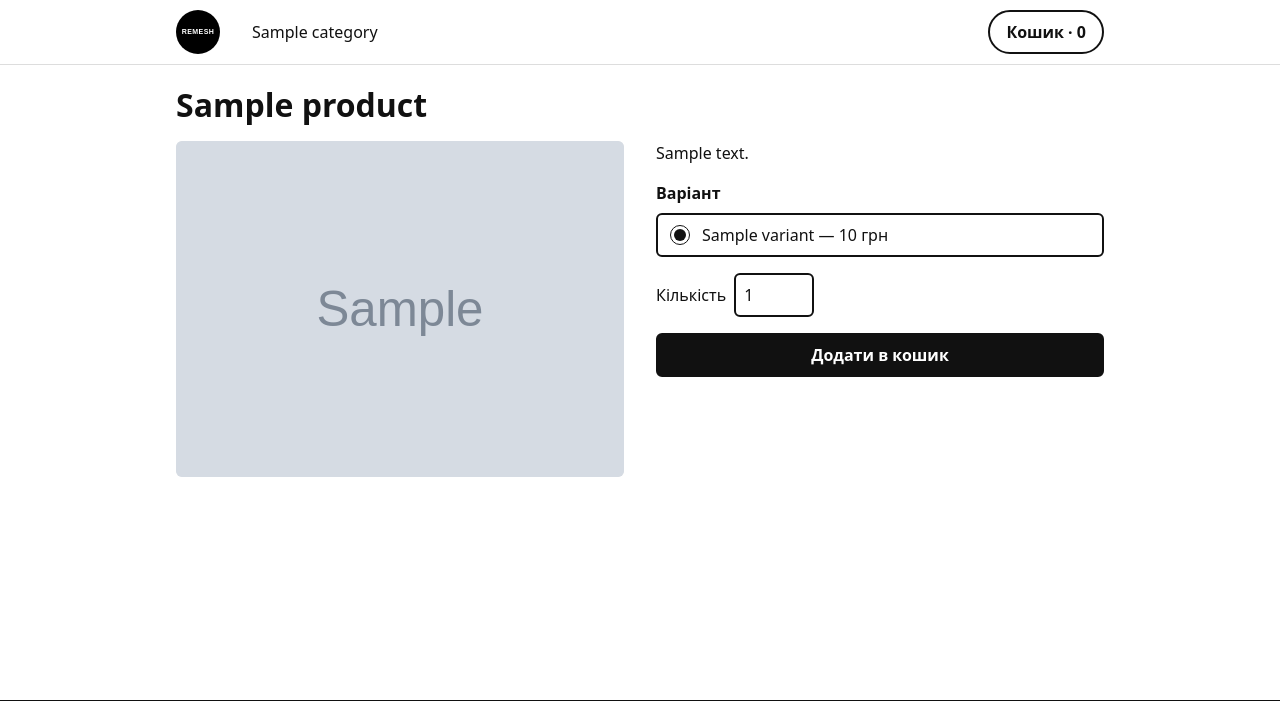
After one commit to FireDuck3/Remesh, a Django app: a page that uses templates/base.html in a window 1280 px wide. The commit adds this page. Shown: the top 701 px of the page. Run offline with Django 5.2, Linux system fonts and the light colour scheme; tables that the repository leaves empty hold one stand-in row (values such as "Sample post"); grey boxes marked "Sample" are stand-in pictures.

Commit message:
feat: catalog and product pages
Product list (optional ?category=<slug>, unknown slug is 404) and product page
with variant radio buttons and an add-to-cart form that works with and without
htmx. htmx 2 does not swap 4xx replies, so the form's after-request handler
shows the success note or the server's message (409 "Немає в наявності") next
to the button. Pages prefetch variants and images (no N+1); the header gets a
category menu from the nav_categories context processor.

Co-Authored-By: Claude Opus 5.5 <noreply@anthropic.com>

```diff
--- /dev/null
+++ b/catalog/context_processors.py
@@ -0,0 +1,13 @@
+from .models import Category
+
+
+def nav_categories(request):
+    """Expose ``nav_categories`` (categories that have visible products) to every template, for the header menu.
+
+    A lazy queryset: pages that never print the menu cost no query, and the menu itself costs exactly one.
+    """
+    return {
+        "nav_categories": Category.objects.filter(
+            products__is_active=True, products__variants__is_active=True
+        ).distinct()
+    }
--- /dev/null
+++ b/catalog/templates/catalog/product_detail.html
@@ -0,0 +1,45 @@
+{% extends "base.html" %}
+{% load static money %}
+
+{% block title %}{{ product.name }} — REMESH{% endblock %}
+
+{% block content %}
+  <article class="product">
+    <h1 class="product__name">{{ product.name }}</h1>
+
+    <div class="product__gallery">
+      {% for image in images %}
+        <img src="{{ image.image.url }}" alt="{% if forloop.first %}{{ product.name }}{% endif %}" width="800" height="600"{% if not forloop.first %} loading="lazy"{% endif %}>
+      {% empty %}
+        <img src="{% static 'img/placeholder.svg' %}" alt="" width="400" height="300">
+      {% endfor %}
+    </div>
+
+    <div class="product__buy">
+      {% if product.description %}
+        <p class="product__description">{{ product.description|linebreaksbr }}</p>
+      {% endif %}
+
+      {# Works without JS (plain POST, 302 to the cart); htmx swaps the header counter instead. 4xx replies are not swapped by htmx, so the handler shows the server's message (409: out of stock) next to the button. #}
+      <form class="add-form" method="post" action="{% url 'cart:add' %}" hx-post="{% url 'cart:add' %}" hx-target="#cart-counter" hx-swap="outerHTML"
+            hx-on::after-request="const note = this.querySelector('.add-form__status'); note.textContent = event.detail.successful ? 'Додано в кошик' : event.detail.xhr.status === 409 ? event.detail.xhr.responseText : 'Не вдалося додати в кошик. Спробуйте ще раз.'">
+        {% csrf_token %}
+        <fieldset class="add-form__variants">
+          <legend>Варіант</legend>
+          {% for variant in variants %}
+            <label class="variant">
+              <input type="radio" name="variant_id" value="{{ variant.pk }}"{% if not variant.in_stock %} disabled{% elif variant.pk == default_variant_id %} checked{% endif %}>
+              <span class="variant__label">{{ variant.name }} — {{ variant.price|uah }}</span>
+              {% if not variant.in_stock %}<span class="variant__stock">немає в наявності</span>{% endif %}
+            </label>
+          {% endfor %}
+        </fieldset>
+        <label class="add-form__quantity">Кількість
+          <input type="number" name="quantity" value="1" min="1" inputmode="numeric">
+        </label>
+        <button type="submit" class="button"{% if default_variant_id is None %} disabled{% endif %}>Додати в кошик</button>
+        <p class="add-form__status" role="status">{% if default_variant_id is None %}Немає в наявності{% endif %}</p>
+      </form>
+    </div>
+  </article>
+{% endblock %}
--- /dev/null
+++ b/catalog/urls.py
@@ -0,0 +1,10 @@
+from django.urls import path
+
+from . import views
+
+app_name = "catalog"
+
+urlpatterns = [
+    path("", views.product_list, name="list"),
+    path("p/<slug:slug>/", views.product_detail, name="detail"),
+]
--- /dev/null
+++ b/catalog/views.py
@@ -0,0 +1,63 @@
+"""Storefront pages: the product list (optionally one category) and the product page."""
+
+from django.db.models import Prefetch
+from django.shortcuts import get_object_or_404, render
+from django.views.decorators.http import require_safe
+
+from .models import Category, Product, Variant
+
+
+def _active_variants():
+    # Same rows and order as Product.active_variants(), but prefetchable: one query for the whole page.
+    return Prefetch("variants", queryset=Variant.objects.filter(is_active=True).order_by("id"), to_attr="active_list")
+
+
+def _storefront_products():
+    """Visible products with everything the pages read prefetched (reverse-FK prefetch also sets variant.product)."""
+    return (
+        Product.objects.visible()
+        .select_related("category")
+        .prefetch_related(_active_variants(), "images")  # images come back ordered by position, id (model Meta)
+    )
+
+
+def _with_card_data(product):
+    """Attach what a product card shows: the cover photo and the price range of the active variants."""
+    prices = [variant.price for variant in product.active_list]
+    product.cover = next(iter(product.images.all()), None)
+    product.price_min = min(prices, default=None)
+    product.price_max = max(prices, default=None)
+    return product
+
+
+@require_safe
+def product_list(request):
+    products = _storefront_products().order_by("category__position", "category__name", "name")
+    category = None
+    slug = request.GET.get("category")
+    if slug:
+        category = get_object_or_404(Category, slug=slug)
+        products = products.filter(category=category)
+    return render(
+        request,
+        "catalog/product_list.html",
+        {"category": category, "products": [_with_card_data(product) for product in products]},
+    )
+
+
+@require_safe
+def product_detail(request, slug):
+    product = get_object_or_404(_storefront_products(), slug=slug)
+    variants = product.active_list
+    # Preselect the first variant that can be bought; None when everything is sold out.
+    default = next((variant for variant in variants if variant.in_stock), None)
+    return render(
+        request,
+        "catalog/product_detail.html",
+        {
+            "product": product,
+            "variants": variants,
+            "default_variant_id": default.pk if default else None,
+            "images": list(product.images.all()),
+        },
+    )
--- a/config/settings.py
+++ b/config/settings.py
@@ -65,6 +65,7 @@ TEMPLATES = [
                 "django.contrib.auth.context_processors.auth",
                 "django.contrib.messages.context_processors.messages",
                 "cart.context_processors.cart_count",
+                "catalog.context_processors.nav_categories",
             ],
         },
     },
--- a/config/urls.py
+++ b/config/urls.py
@@ -13,6 +13,7 @@ urlpatterns = [
     path("healthz/", healthz),
     path("admin/", admin.site.urls),
     path("cart/", include("cart.urls")),
+    path("", include("catalog.urls")),  # last: orders.urls goes before it
 ]
 
 if settings.DEBUG or settings.SERVE_MEDIA:
--- a/static/css/site.css
+++ b/static/css/site.css
@@ -72,8 +72,9 @@ p {
 
 .site-header__bar {
   display: flex;
+  flex-wrap: wrap;
   align-items: center;
-  gap: 1rem;
+  gap: 0 1rem;
   min-height: 4rem;
 }
 
@@ -103,6 +104,41 @@ p {
 #cart-counter:not([data-count="0"]) {
   background: var(--ink);
   color: var(--paper);
+}
+
+/* Category menu: its own scrollable row under the logo on phones, in the middle of the bar on wider screens */
+
+.site-header__nav {
+  order: 3;
+  flex: 1 0 100%;
+  overflow-x: auto;
+}
+
+.site-header__nav ul {
+  display: flex;
+  gap: 0.25rem;
+  list-style: none;
+  margin: 0;
+  padding: 4px 4px 0.5rem; /* room for the focus outline, which overflow would clip */
+}
+
+.site-header__nav a {
+  display: inline-flex;
+  align-items: center;
+  min-height: 2.75rem;
+  padding: 0 0.75rem;
+  border-radius: var(--radius);
+  text-decoration: none;
+  white-space: nowrap;
+}
+
+.site-header__nav a:hover {
+  text-decoration: underline;
+}
+
+.site-header__nav a[aria-current="page"] {
+  font-weight: 700;
+  text-decoration: underline;
 }
 
 /* Footer */
@@ -147,6 +183,16 @@ p {
   border-color: #333;
 }
 
+.button:disabled {
+  opacity: 0.5;
+  cursor: not-allowed;
+}
+
+.button:disabled:hover {
+  background: var(--ink);
+  border-color: var(--ink);
+}
+
 .button--small {
   min-height: 2.25rem;
   padding: 0.25rem 0.75rem;
@@ -166,6 +212,152 @@ p {
   background: none;
   border-color: transparent;
   color: var(--muted);
+}
+
+/* Catalog */
+
+.product-grid {
+  display: grid;
+  grid-template-columns: repeat(2, minmax(0, 1fr));
+  gap: 1.5rem 1rem;
+  list-style: none;
+  margin: 0;
+  padding: 0;
+}
+
+.product-card {
+  display: flex;
+  flex-direction: column;
+  gap: 0.25rem;
+  height: 100%;
+  text-decoration: none;
+}
+
+.product-card__image,
+.product__gallery img {
+  display: block;
+  width: 100%;
+  height: auto;
+  aspect-ratio: 4 / 3;
+  object-fit: cover;
+  border-radius: var(--radius);
+  background: #eee;
+}
+
+.product-card__name {
+  font-weight: 600;
+  overflow-wrap: anywhere;
+}
+
+.product-card:hover .product-card__name {
+  text-decoration: underline;
+}
+
+.product-card__price {
+  color: var(--muted);
+}
+
+.catalog-empty {
+  margin: 0 0 1rem;
+}
+
+/* Product page */
+
+.product {
+  display: grid;
+  gap: 1rem;
+}
+
+.product__name {
+  margin-bottom: 0;
+}
+
+.product__gallery {
+  display: grid;
+  grid-template-columns: repeat(3, minmax(0, 1fr));
+  align-content: start;
+  gap: 0.5rem;
+}
+
+.product__gallery img:first-child {
+  grid-column: 1 / -1;
+}
+
+.product__buy {
+  display: grid;
+  gap: 1rem;
+  align-content: start;
+  min-width: 0;
+}
+
+.product__description {
+  overflow-wrap: anywhere;
+}
+
+.add-form {
+  display: grid;
+  gap: 1rem;
+}
+
+.add-form__variants {
+  display: grid;
+  gap: 0.5rem;
+  min-width: 0;
+  margin: 0;
+  padding: 0;
+  border: 0;
+}
+
+.add-form__variants legend {
+  margin-bottom: 0.5rem;
+  padding: 0;
+  font-weight: 600;
+}
+
+.variant {
+  display: flex;
+  flex-wrap: wrap;
+  align-items: center;
+  gap: 0.25rem 0.75rem;
+  min-height: 2.75rem;
+  padding: 0.5rem 0.75rem;
+  border: 2px solid var(--line);
+  border-radius: var(--radius);
+  cursor: pointer;
+}
+
+.variant:has(input:checked) {
+  border-color: var(--ink);
+}
+
+.variant:has(input:disabled) {
+  background: #f6f6f6;
+  color: var(--muted);
+  cursor: not-allowed;
+}
+
+.variant input {
+  flex: none;
+  width: 1.25rem;
+  height: 1.25rem;
+  margin: 0;
+  accent-color: var(--ink);
+}
+
+.variant__stock {
+  margin-left: auto;
+  font-size: 0.875rem;
+}
+
+.add-form__quantity {
+  display: inline-flex;
+  align-items: center;
+  gap: 0.5rem;
+}
+
+.add-form__status {
+  min-height: 1.5rem;
+  font-weight: 600;
 }
 
 /* Cart */
@@ -221,7 +413,8 @@ p {
   gap: 0.5rem;
 }
 
-.cart-line__qty input[type="number"] {
+.cart-line__qty input[type="number"],
+.add-form__quantity input[type="number"] {
   width: 5rem;
   min-height: 2.75rem;
   padding: 0.25rem 0.5rem;
@@ -257,6 +450,28 @@ p {
     font-size: 2rem;
   }
 
+  .site-header__nav {
+    order: 0;
+    flex: 1 1 auto;
+  }
+
+  .site-header__nav ul {
+    padding-bottom: 4px;
+  }
+
+  .product-grid {
+    grid-template-columns: repeat(auto-fill, minmax(12rem, 1fr));
+  }
+
+  .product {
+    grid-template-columns: minmax(0, 1fr) minmax(0, 1fr);
+    column-gap: 2rem;
+  }
+
+  .product__name {
+    grid-column: 1 / -1;
+  }
+
   .cart-summary {
     flex-direction: row;
     align-items: center;
--- a/templates/base.html
+++ b/templates/base.html
@@ -11,6 +11,15 @@
   <header class="site-header">
     <div class="container site-header__bar">
       <a class="site-header__logo" href="/"><img src="{% static 'img/logo.svg' %}" alt="REMESH" width="44" height="44"></a>
+      {% if nav_categories %}
+        <nav class="site-header__nav" aria-label="Категорії">
+          <ul>
+            {% for nav_item in nav_categories %}
+              <li><a href="{% url 'catalog:list' %}?category={{ nav_item.slug|urlencode }}"{% if request.GET.category == nav_item.slug %} aria-current="page"{% endif %}>{{ nav_item.name }}</a></li>
+            {% endfor %}
+          </ul>
+        </nav>
+      {% endif %}
       {% include "cart/_counter.html" %}
     </div>
   </header>
```
Also changed, not shown: catalog/templates/catalog/_product_card.html (added, +8 -0 lines), catalog/templates/catalog/product_list.html (added, +16 -0 lines), tests/test_catalog_views.py (added, +210 -0 lines), static/img/placeholder.svg (added).
